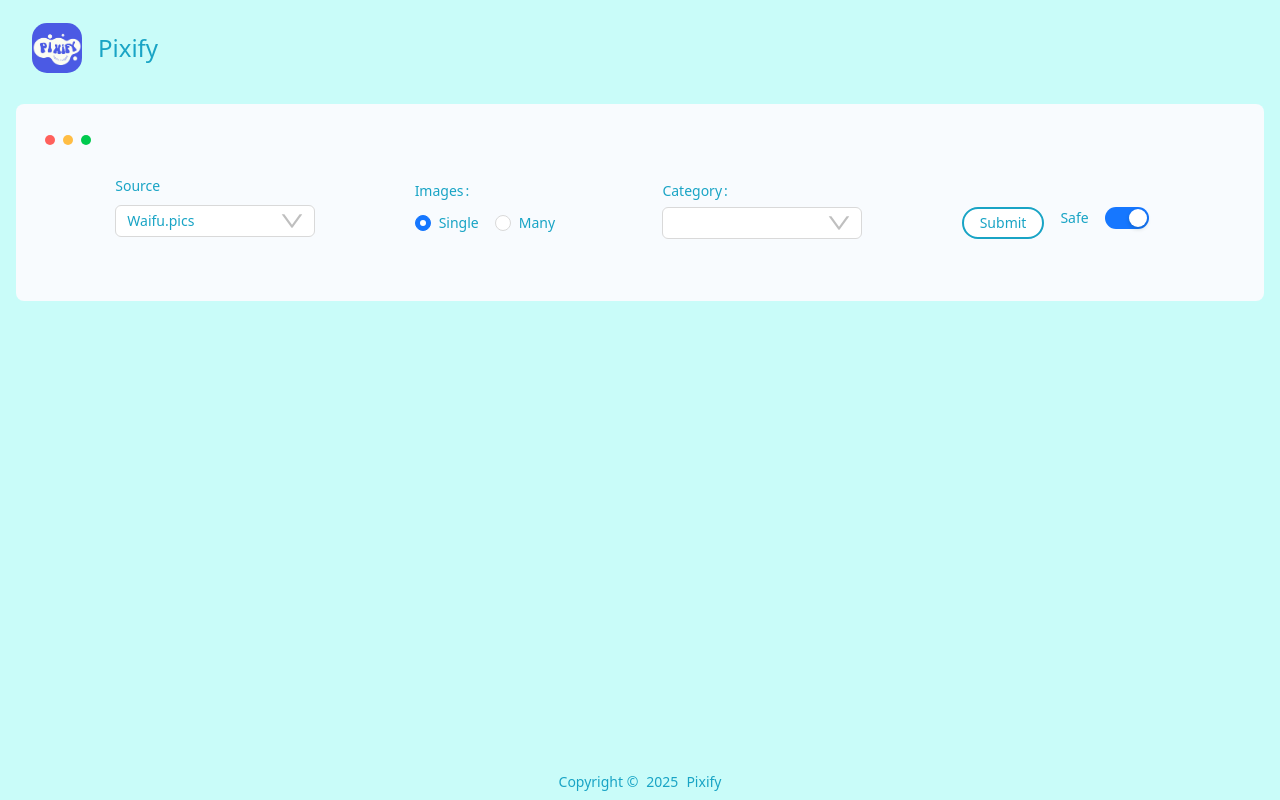
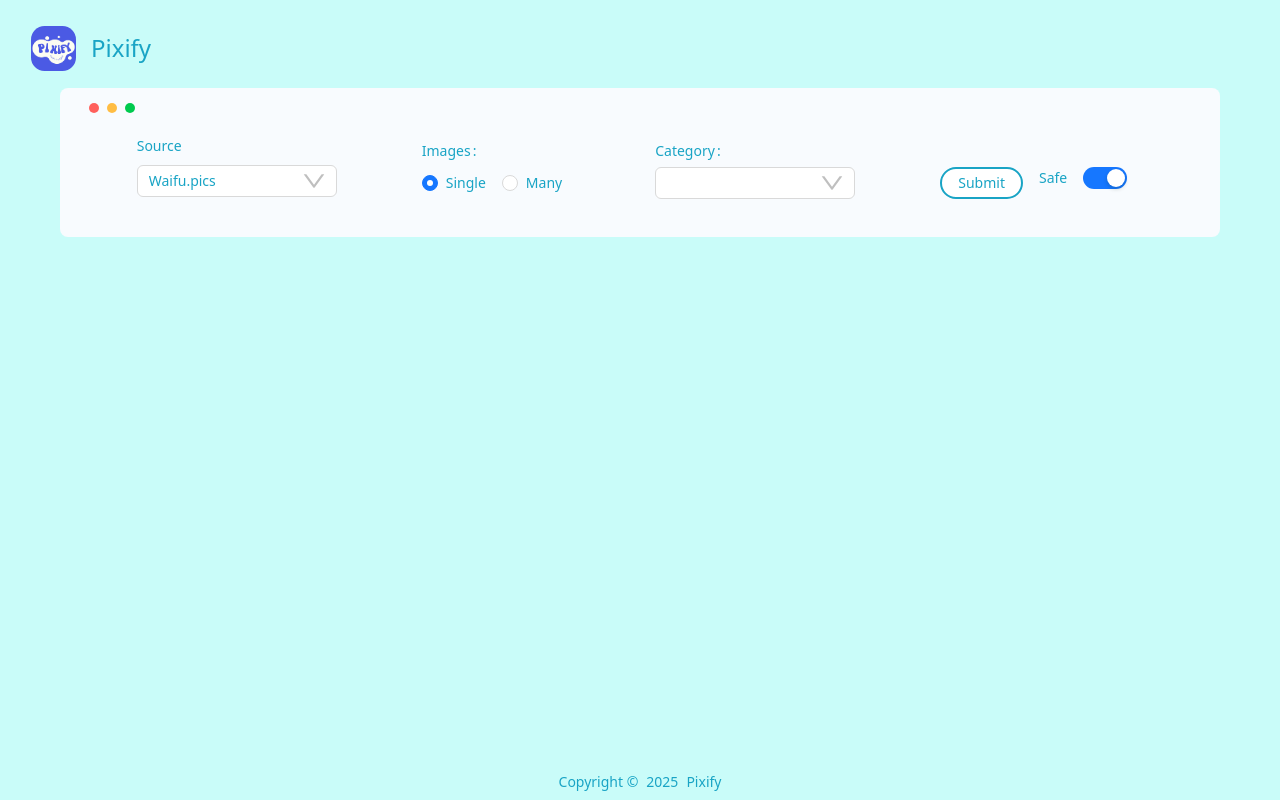
Before and after one commit to akashkv11/pixify, a React (Vite) app: page / in a window 1280 px wide. Built offline with nearby package versions, Linux system fonts and the light colour scheme; a web font is replaced by a local one.

Commit message:
Height adjustments in the main container and form card

```diff
--- a/src/App.css
+++ b/src/App.css
@@ -1,12 +1,12 @@
 /* =============================== */
 
 .card {
-  width: 100%;
+  width: 93%;
   margin: 0 auto;
   background-color: #f8fbfe;
   border-radius: 8px;
   z-index: 1;
-  padding: 1rem;
+  padding-inline: 1rem;
 }
 
 .anticon {
@@ -55,7 +55,7 @@
   flex-direction: column;
   justify-content: space-between;
   align-items: center;
-  gap: 1rem;
+  gap: 0.5rem;
   padding: 1rem;
   padding-bottom: 0;
   background-color: #c9fcf9;
@@ -65,7 +65,7 @@
     flex-direction: column;
     justify-content: flex-start;
     align-items: center;
-    gap: 1rem;
+    gap: 0.5rem;
     width: 100%;
     height: 100%;
   }
@@ -75,7 +75,6 @@
     flex-direction: column;
     justify-content: space-between;
     align-items: center;
-    gap: 1rem;
   }
 }
 
@@ -99,6 +98,7 @@
   display: flex;
   justify-content: center;
   align-items: center;
+  margin-top: 0.5rem;
 }
 
 .form-layout {
@@ -107,7 +107,7 @@
   flex-wrap: wrap;
   justify-content: center;
   align-items: center;
-  padding: 1rem;
+  padding: 0.5rem;
   width: 100%;
   gap: 1rem;
 
@@ -173,6 +173,7 @@
 .header {
   justify-content: flex-start;
   font-size: x-large;
+  margin: 0;
 }
 
 .content {
@@ -180,8 +181,8 @@
 }
 
 .logo {
-  height: 50px;
-  margin: 16px;
+  height: 45px;
+  margin: 15px;
   background: rgba(255, 255, 255, 0.3);
   border-radius: 30%;
 }
```
